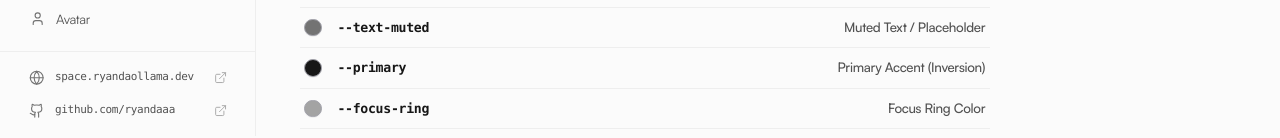
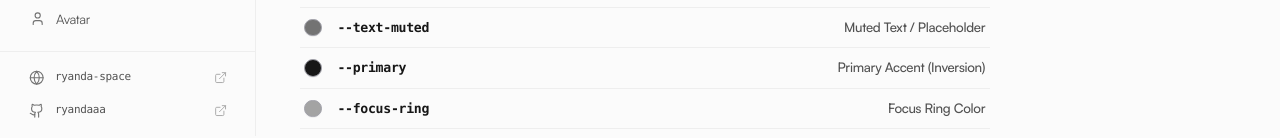
Before and after one commit to ryandaaa/sidera-ui, a React (Vite) app: page / in a window 1280 px wide. Shown: the part 664-802 px from the top of the page. Built offline with nearby package versions, Linux system fonts and the light colour scheme.

Commit message:
feat(links): use centralized EXTERNAL_LINKS config and clean labels ryanda-space and ryandaaa

```diff
--- /dev/null
+++ b/src/config/links.ts
@@ -0,0 +1,14 @@
+export const EXTERNAL_LINKS = {
+  personalSpace: {
+    label: 'ryanda-space',
+    url: 'https://space.ryandaollama.dev',
+  },
+  githubProfile: {
+    label: 'ryandaaa',
+    url: 'https://github.com/ryandaaa',
+  },
+  githubRepo: {
+    label: 'GitHub',
+    url: 'https://github.com/ryandaaa/sidera-ui',
+  },
+} as const
--- a/src/showcase/Sidebar.tsx
+++ b/src/showcase/Sidebar.tsx
@@ -35,6 +35,7 @@ import {
 import { CommandSearch } from '@/components/ui/CommandSearch'
 import { searchComponents } from './searchIndex'
 import { GithubIcon } from './icons/GithubIcon'
+import { EXTERNAL_LINKS } from '@/config/links'
 
 export interface SidebarProps {
   currentRoute: string
@@ -455,30 +456,30 @@ export function Sidebar({
       >
         {/* Link 1: Personal Web */}
         <a
-          href="https://space.ryandaollama.dev"
+          href={EXTERNAL_LINKS.personalSpace.url}
           target="_blank"
           rel="noopener noreferrer"
           className="flex items-center justify-between px-2.5 py-1.5 rounded-[var(--radius-xs)] text-xs text-[var(--text-secondary)] hover:text-[var(--text)] hover:bg-[var(--surface-hover)] transition-colors group cursor-pointer"
-          title="Visit personal website (space.ryandaollama.dev)"
+          title={`Visit personal website (${EXTERNAL_LINKS.personalSpace.label})`}
         >
           <div className="flex items-center gap-2.5 min-w-0">
             <Globe className="h-3.5 w-3.5 shrink-0 stroke-[1.75] text-[var(--text-muted)] group-hover:text-[var(--text)] transition-colors" />
-            <span className="truncate font-mono text-[11px]">space.ryandaollama.dev</span>
+            <span className="truncate font-mono text-[11px]">{EXTERNAL_LINKS.personalSpace.label}</span>
           </div>
           <ExternalLink className="h-3 w-3 shrink-0 stroke-[1.75] text-[var(--text-muted)] group-hover:text-[var(--text)] transition-colors opacity-60 group-hover:opacity-100" />
         </a>
 
         {/* Link 2: GitHub Profile */}
         <a
-          href="https://github.com/ryandaaa"
+          href={EXTERNAL_LINKS.githubProfile.url}
           target="_blank"
           rel="noopener noreferrer"
           className="flex items-center justify-between px-2.5 py-1.5 rounded-[var(--radius-xs)] text-xs text-[var(--text-secondary)] hover:text-[var(--text)] hover:bg-[var(--surface-hover)] transition-colors group cursor-pointer"
-          title="Visit GitHub profile (github.com/ryandaaa)"
+          title={`Visit GitHub profile (${EXTERNAL_LINKS.githubProfile.label})`}
         >
           <div className="flex items-center gap-2.5 min-w-0">
             <GithubIcon className="h-3.5 w-3.5 shrink-0 stroke-[1.75] text-[var(--text-muted)] group-hover:text-[var(--text)] transition-colors" />
-            <span className="truncate font-mono text-[11px]">github.com/ryandaaa</span>
+            <span className="truncate font-mono text-[11px]">{EXTERNAL_LINKS.githubProfile.label}</span>
           </div>
           <ExternalLink className="h-3 w-3 shrink-0 stroke-[1.75] text-[var(--text-muted)] group-hover:text-[var(--text)] transition-colors opacity-60 group-hover:opacity-100" />
         </a>
--- a/src/showcase/TopBar.tsx
+++ b/src/showcase/TopBar.tsx
@@ -1,6 +1,7 @@
 import { Sun, Moon, Maximize2, Minimize2, Menu } from 'lucide-react'
 import { Button } from '@/components/ui/Button'
 import { GithubIcon } from './icons/GithubIcon'
+import { EXTERNAL_LINKS } from '@/config/links'
 
 export interface TopBarProps {
   theme: 'dark' | 'light'
@@ -114,15 +115,15 @@ export function TopBar({
 
         {/* GitHub Repository Link */}
         <a
-          href="https://github.com/ryandaaa/sidera-ui"
+          href={EXTERNAL_LINKS.githubRepo.url}
           target="_blank"
           rel="noopener noreferrer"
           className="h-7 px-2 rounded-[var(--radius-xs)] flex items-center gap-1.5 text-xs text-[var(--text-secondary)] hover:text-[var(--text)] hover:bg-[var(--surface-hover)] transition-colors active:scale-95 cursor-pointer"
-          title="View GitHub repository (github.com/ryandaaa/sidera-ui)"
+          title={`View GitHub repository (${EXTERNAL_LINKS.githubRepo.url})`}
           aria-label="GitHub Repository"
         >
           <GithubIcon className="h-3.5 w-3.5 shrink-0 stroke-[1.75]" />
-          <span className="hidden sm:inline text-xs font-normal">GitHub</span>
+          <span className="hidden sm:inline text-xs font-normal">{EXTERNAL_LINKS.githubRepo.label}</span>
         </a>
       </div>
     </header>
```
